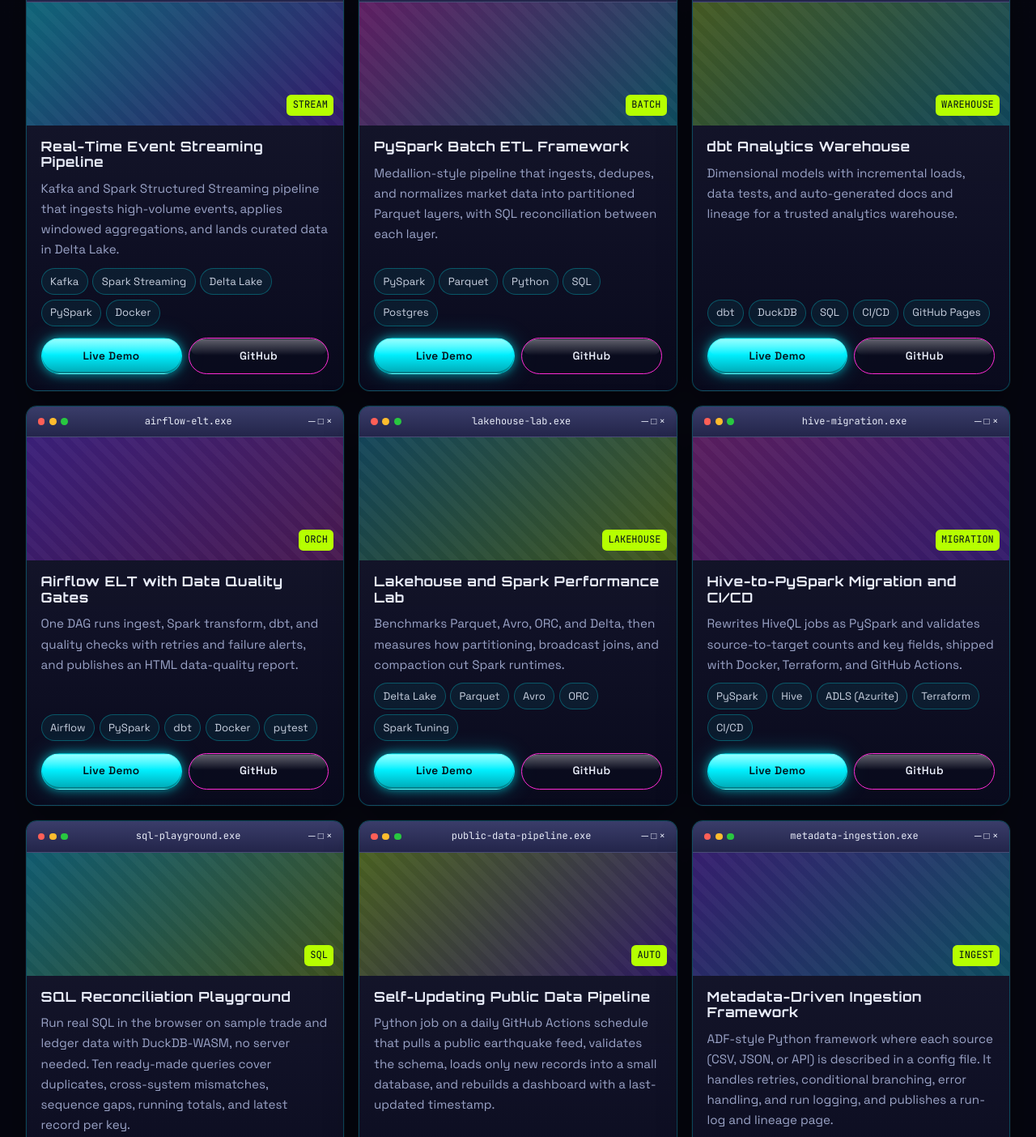
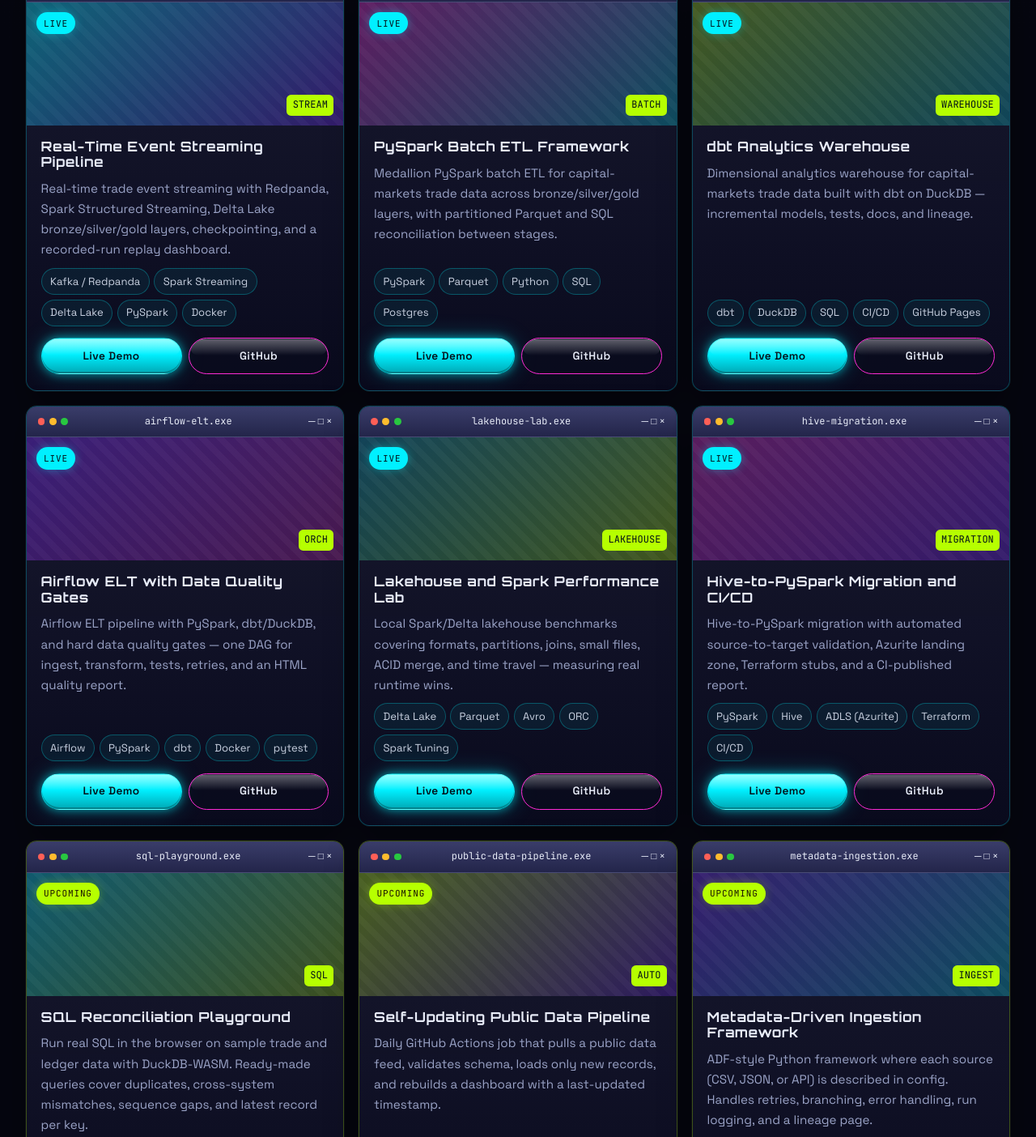
Before and after one commit to Rahul9121/portfolio, a plain HTML site: page index.html in a window 1280 px wide. Shown: the part 3136-4540 px from the top of the page at 81% size. Drawn offline with Linux system fonts and the light colour scheme.

Commit message:
Fix project cards to 9 unique builds with 3 upcoming
Remove duplicate risk, align live cards with GitHub repos, mark SQL Reconciliation Playground, Self-Updating Public Data Pipeline, and Metadata-Driven Ingestion Framework as upcoming, and update the under-construction page.

Co-Authored-By: Warp <agent@warp.dev>

```diff
--- a/css/style.css
+++ b/css/style.css
@@ -1095,6 +1095,41 @@ body.menu-open {
   border-radius: 0.35rem;
 }
 
+.project-status {
+  position: absolute;
+  top: 0.75rem;
+  left: 0.75rem;
+  z-index: 1;
+  font-family: var(--font-mono);
+  font-size: max(0.68rem, 11px);
+  letter-spacing: 0.08em;
+  text-transform: uppercase;
+  padding: 0.22rem 0.5rem;
+  border-radius: 999px;
+  border: 1px solid transparent;
+}
+
+.project-status--live {
+  color: #021018;
+  background: var(--cyan);
+  box-shadow: 0 0 12px rgba(0, 240, 255, 0.35);
+}
+
+.project-status--upcoming {
+  color: #1a1200;
+  background: var(--lime);
+  border-color: rgba(182, 255, 0, 0.55);
+  box-shadow: 0 0 12px rgba(182, 255, 0, 0.3);
+}
+
+.project-card.is-upcoming {
+  border-color: rgba(182, 255, 0, 0.28);
+}
+
+.project-card.is-upcoming .project-actions .btn {
+  opacity: 0.92;
+}
+
 .project-body {
   padding: 1rem 1.1rem 1.2rem;
   display: flex;
--- a/js/main.js
+++ b/js/main.js
@@ -13,12 +13,11 @@ const LINKEDIN_URL = "REPLACE_LINKEDIN";
 
 /* ============================================================================
  * EDIT ME: projects (rendered into #projectsGrid)
+ * Exactly 9 unique cards: 6 live GitHub projects + 3 upcoming.
  * demo → https://rahul9121.github.io/[repo]
  * github → https://github.com/Rahul9121/[repo]
+ * For upcoming work, set status: "upcoming" and keep demo/github as COMING_SOON.
  * ========================================================================== */
-// While projects are being built, every Live Demo / GitHub button opens the
-// under-construction page. When a project ships, replace COMING_SOON on that
-// project with its real URL (kept in the // real: comments below).
 const COMING_SOON = "under-construction.html";
 
 const PROJECTS = [
@@ -26,102 +25,121 @@ const PROJECTS = [
     id: "streaming-pipeline",
     title: "Real-Time Event Streaming Pipeline",
     description:
-    "Kafka and Spark Structured Streaming pipeline that ingests high-volume events, applies windowed aggregations, and lands curated data in Delta Lake.",
-  tech: ["Kafka", "Spark Streaming", "Delta Lake", "PySpark", "Docker"],
-  demo: "https://rahul9121.github.io/realtime-event-streaming",
+      "Real-time trade event streaming with Redpanda, Spark Structured Streaming, Delta Lake bronze/silver/gold layers, checkpointing, and a recorded-run replay dashboard.",
+    tech: ["Kafka / Redpanda", "Spark Streaming", "Delta Lake", "PySpark", "Docker"],
+    demo: "https://rahul9121.github.io/realtime-event-streaming/",
     github: "https://github.com/Rahul9121/realtime-event-streaming",
     thumbLabel: "STREAM",
+    status: "live",
     gradient: "linear-gradient(135deg, rgba(0,240,255,.35), rgba(122,44,255,.3))",
   },
   {
     id: "batch-etl",
     title: "PySpark Batch ETL Framework",
     description:
-    "Medallion-style pipeline that ingests, dedupes, and normalizes market data into partitioned Parquet layers, with SQL reconciliation between each layer.",
+      "Medallion PySpark batch ETL for capital-markets trade data across bronze/silver/gold layers, with partitioned Parquet and SQL reconciliation between stages.",
     tech: ["PySpark", "Parquet", "Python", "SQL", "Postgres"],
-  demo: "https://rahul9121.github.io/pyspark-batch-etl",
+    demo: "https://rahul9121.github.io/pyspark-batch-etl/",
     github: "https://github.com/Rahul9121/pyspark-batch-etl",
     thumbLabel: "BATCH",
+    status: "live",
     gradient: "linear-gradient(135deg, rgba(255,43,214,.3), rgba(0,240,255,.25))",
   },
   {
     id: "dbt-warehouse",
     title: "dbt Analytics Warehouse",
     description:
-    "Dimensional models with incremental loads, data tests, and auto-generated docs and lineage for a trusted analytics warehouse.",
+      "Dimensional analytics warehouse for capital-markets trade data built with dbt on DuckDB — incremental models, tests, docs, and lineage.",
     tech: ["dbt", "DuckDB", "SQL", "CI/CD", "GitHub Pages"],
-  demo: "https://rahul9121.github.io/dbt-analytics-warehouse",
+    demo: "https://rahul9121.github.io/dbt-analytics-warehouse/",
     github: "https://github.com/Rahul9121/dbt-analytics-warehouse",
     thumbLabel: "WAREHOUSE",
+    status: "live",
     gradient: "linear-gradient(135deg, rgba(182,255,0,.28), rgba(0,240,255,.22))",
   },
   {
     id: "airflow-elt",
     title: "Airflow ELT with Data Quality Gates",
     description:
-    "One DAG runs ingest, Spark transform, dbt, and quality checks with retries and failure alerts, and publishes an HTML data-quality report.",
+      "Airflow ELT pipeline with PySpark, dbt/DuckDB, and hard data quality gates — one DAG for ingest, transform, tests, retries, and an HTML quality report.",
     tech: ["Airflow", "PySpark", "dbt", "Docker", "pytest"],
-  demo: "https://rahul9121.github.io/airflow-elt-data-quality",
+    demo: "https://rahul9121.github.io/airflow-elt-data-quality/",
     github: "https://github.com/Rahul9121/airflow-elt-data-quality",
     thumbLabel: "ORCH",
+    status: "live",
     gradient: "linear-gradient(135deg, rgba(122,44,255,.35), rgba(255,43,214,.22))",
   },
   {
     id: "lakehouse-lab",
     title: "Lakehouse and Spark Performance Lab",
     description:
-    "Benchmarks Parquet, Avro, ORC, and Delta, then measures how partitioning, broadcast joins, and compaction cut Spark runtimes.",
+      "Local Spark/Delta lakehouse benchmarks covering formats, partitions, joins, small files, ACID merge, and time travel — measuring real runtime wins.",
     tech: ["Delta Lake", "Parquet", "Avro", "ORC", "Spark Tuning"],
-  demo: "https://rahul9121.github.io/lakehouse-spark-performance-lab",
+    demo: "https://rahul9121.github.io/lakehouse-spark-performance-lab/",
     github: "https://github.com/Rahul9121/lakehouse-spark-performance-lab",
     thumbLabel: "LAKEHOUSE",
+    status: "live",
     gradient: "linear-gradient(135deg, rgba(0,240,255,.2), rgba(182,255,0,.28))",
   },
   {
     id: "hive-migration",
     title: "Hive-to-PySpark Migration and CI/CD",
     description:
-    "Rewrites HiveQL jobs as PySpark and validates source-to-target counts and key fields, shipped with Docker, Terraform, and GitHub Actions.",
+      "Hive-to-PySpark migration with automated source-to-target validation, Azurite landing zone, Terraform stubs, and a CI-published report.",
     tech: ["PySpark", "Hive", "ADLS (Azurite)", "Terraform", "CI/CD"],
-  demo: "https://rahul9121.github.io/hive-to-pyspark-migration",
+    demo: "https://rahul9121.github.io/hive-to-pyspark-migration/",
     github: "https://github.com/Rahul9121/hive-to-pyspark-migration",
     thumbLabel: "MIGRATION",
+    status: "live",
     gradient: "linear-gradient(135deg, rgba(255,43,214,.28), rgba(122,44,255,.3))",
   },
   {
     id: "sql-playground",
     title: "SQL Reconciliation Playground",
     description:
-    "Run real SQL in the browser on sample trade and ledger data with DuckDB-WASM, no server needed. Ten ready-made queries cover duplicates, cross-system mismatches, sequence gaps, running totals, and latest record per key.",
+      "Run real SQL in the browser on sample trade and ledger data with DuckDB-WASM. Ready-made queries cover duplicates, cross-system mismatches, sequence gaps, and latest record per key.",
     tech: ["DuckDB-WASM", "SQL", "JavaScript", "GitHub Pages"],
     demo: COMING_SOON, // real: https://rahul9121.github.io/sql-reconciliation-playground
     github: COMING_SOON, // real: https://github.com/Rahul9121/sql-reconciliation-playground
     thumbLabel: "SQL",
+    status: "upcoming",
     gradient: "linear-gradient(135deg, rgba(0,240,255,.3), rgba(182,255,0,.25))",
   },
   {
     id: "public-data-pipeline",
     title: "Self-Updating Public Data Pipeline",
     description:
-    "Python job on a daily GitHub Actions schedule that pulls a public earthquake feed, validates the schema, loads only new records into a small database, and rebuilds a dashboard with a last-updated timestamp.",
+      "Daily GitHub Actions job that pulls a public data feed, validates schema, loads only new records, and rebuilds a dashboard with a last-updated timestamp.",
     tech: ["Python", "GitHub Actions", "SQLite", "Schema Validation", "GitHub Pages"],
     demo: COMING_SOON, // real: https://rahul9121.github.io/self-updating-data-pipeline
     github: COMING_SOON, // real: https://github.com/Rahul9121/self-updating-data-pipeline
     thumbLabel: "AUTO",
+    status: "upcoming",
     gradient: "linear-gradient(135deg, rgba(182,255,0,.3), rgba(122,44,255,.25))",
   },
   {
     id: "metadata-ingestion",
     title: "Metadata-Driven Ingestion Framework",
     description:
-    "ADF-style Python framework where each source (CSV, JSON, or API) is described in a config file. It handles retries, conditional branching, error handling, and run logging, and publishes a run-log and lineage page.",
+      "ADF-style Python framework where each source (CSV, JSON, or API) is described in config. Handles retries, branching, error handling, run logging, and a lineage page.",
     tech: ["Python", "YAML Config", "Retries", "Logging", "GitHub Pages"],
     demo: COMING_SOON, // real: https://rahul9121.github.io/metadata-driven-ingestion
     github: COMING_SOON, // real: https://github.com/Rahul9121/metadata-driven-ingestion
     thumbLabel: "INGEST",
+    status: "upcoming",
     gradient: "linear-gradient(135deg, rgba(122,44,255,.3), rgba(0,240,255,.25))",
   },
 ];
+
+/** Keep only the first card per id so the grid never shows duplicates. */
+function uniqueProjects(list) {
+  const seen = new Set();
+  return list.filter((p) => {
+    if (!p || !p.id || seen.has(p.id)) return false;
+    seen.add(p.id);
+    return true;
+  });
+}
 
 /* ============================================================================
  * EDIT ME: experience (rendered into #experienceTimeline)
@@ -229,30 +247,44 @@ function renderProjects() {
   const grid = document.getElementById("projectsGrid");
   if (!grid) return;
 
-  grid.innerHTML = PROJECTS.map((p) => {
-    const tech = p.tech
+  const cards = uniqueProjects(PROJECTS);
+
+  grid.innerHTML = cards
+    .map((p) => {
+      const upcoming = p.status === "upcoming";
+      const tech = (p.tech || [])
         .map((t) => `<span class="skill-chip">${escapeHtml(t)}</span>`)
         .join("");
+      const statusBadge = upcoming
+        ? `<span class="project-status project-status--upcoming">Upcoming</span>`
+        : `<span class="project-status project-status--live">Live</span>`;
+      const actions = upcoming
+        ? `
+            <a class="btn btn-pill btn-outline" href="${escapeHtml(p.demo || COMING_SOON)}">Coming Soon</a>
+            <a class="btn btn-pill btn-outline" href="${escapeHtml(p.github || COMING_SOON)}">GitHub Soon</a>`
+        : `
+            <a class="btn btn-pill btn-cyan" href="${escapeHtml(p.demo)}" target="_blank" rel="noopener noreferrer">Live Demo</a>
+            <a class="btn btn-pill btn-outline" href="${escapeHtml(p.github)}" target="_blank" rel="noopener noreferrer">GitHub</a>`;
+
       return `
-      <article class="project-card os-window reveal">
+      <article class="project-card os-window reveal${upcoming ? " is-upcoming" : ""}">
         <div class="os-titlebar">
           <span class="os-dots" aria-hidden="true"><i></i><i></i><i></i></span>
           <span class="mono">${escapeHtml(p.id)}.exe</span>
           <span class="os-controls" aria-hidden="true">─ □ ×</span>
         </div>
-        <div class="project-thumb" data-label="${escapeHtml(p.thumbLabel)}" style="background:${p.gradient}, repeating-linear-gradient(45deg, rgba(255,255,255,.04) 0 8px, transparent 8px 16px);"></div>
+        <div class="project-thumb" data-label="${escapeHtml(p.thumbLabel)}" style="background:${p.gradient}, repeating-linear-gradient(45deg, rgba(255,255,255,.04) 0 8px, transparent 8px 16px);">${statusBadge}</div>
         <div class="project-body">
           <h3>${escapeHtml(p.title)}</h3>
           <p>${escapeHtml(p.description)}</p>
           <div class="project-tech">${tech}</div>
-          <div class="project-actions">
-            <a class="btn btn-pill btn-cyan" href="${escapeHtml(p.demo)}" target="_blank" rel="noopener noreferrer">Live Demo</a>
-            <a class="btn btn-pill btn-outline" href="${escapeHtml(p.github)}" target="_blank" rel="noopener noreferrer">GitHub</a>
+          <div class="project-actions">${actions}
           </div>
         </div>
       </article>
     `;
-  }).join("");
+    })
+    .join("");
 }
 
 /* ---------- Render experience ---------- */
```
Also changed, not shown: index.html (+2 -2 lines), under-construction.html (+23 -49 lines). Lines whose indentation alone changed are shown as unchanged.
